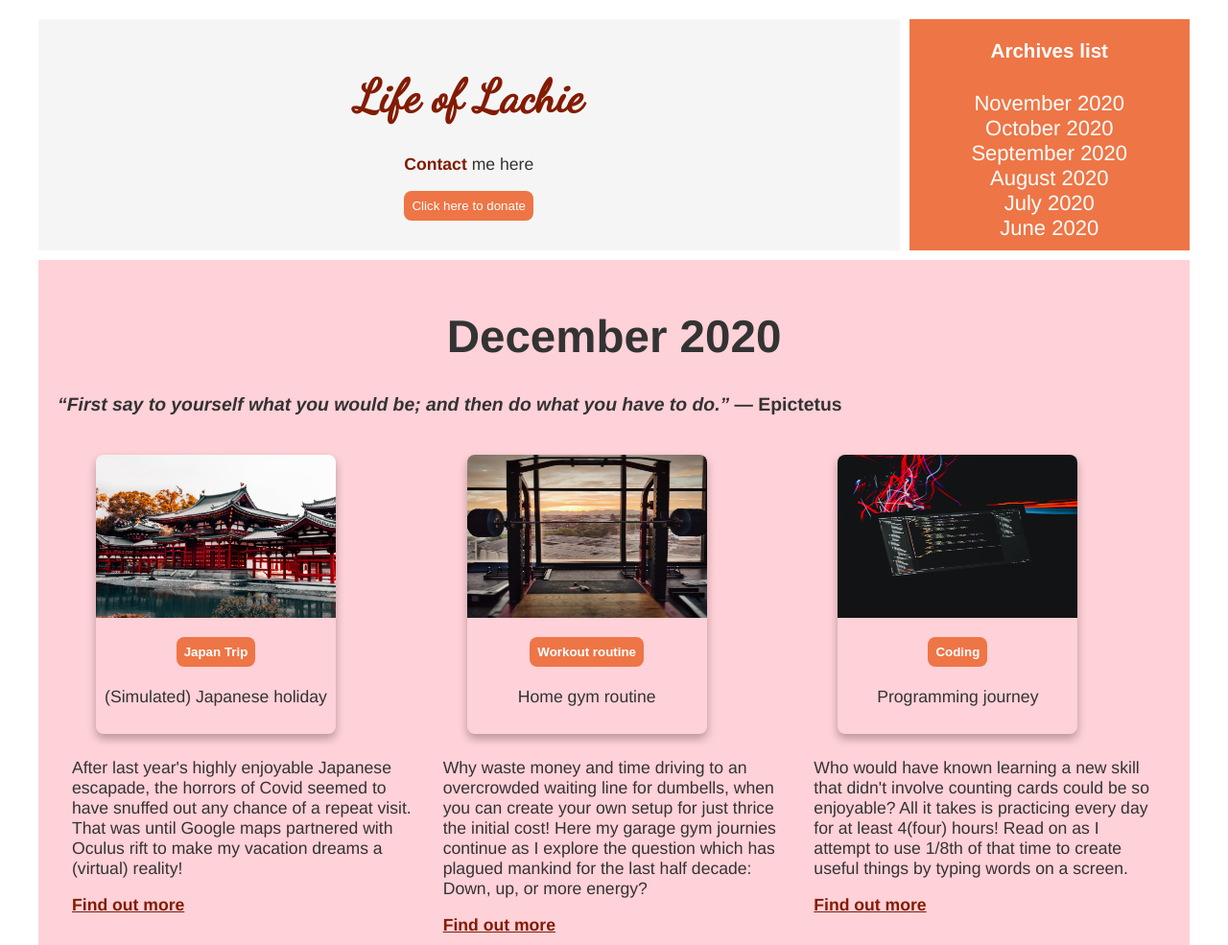
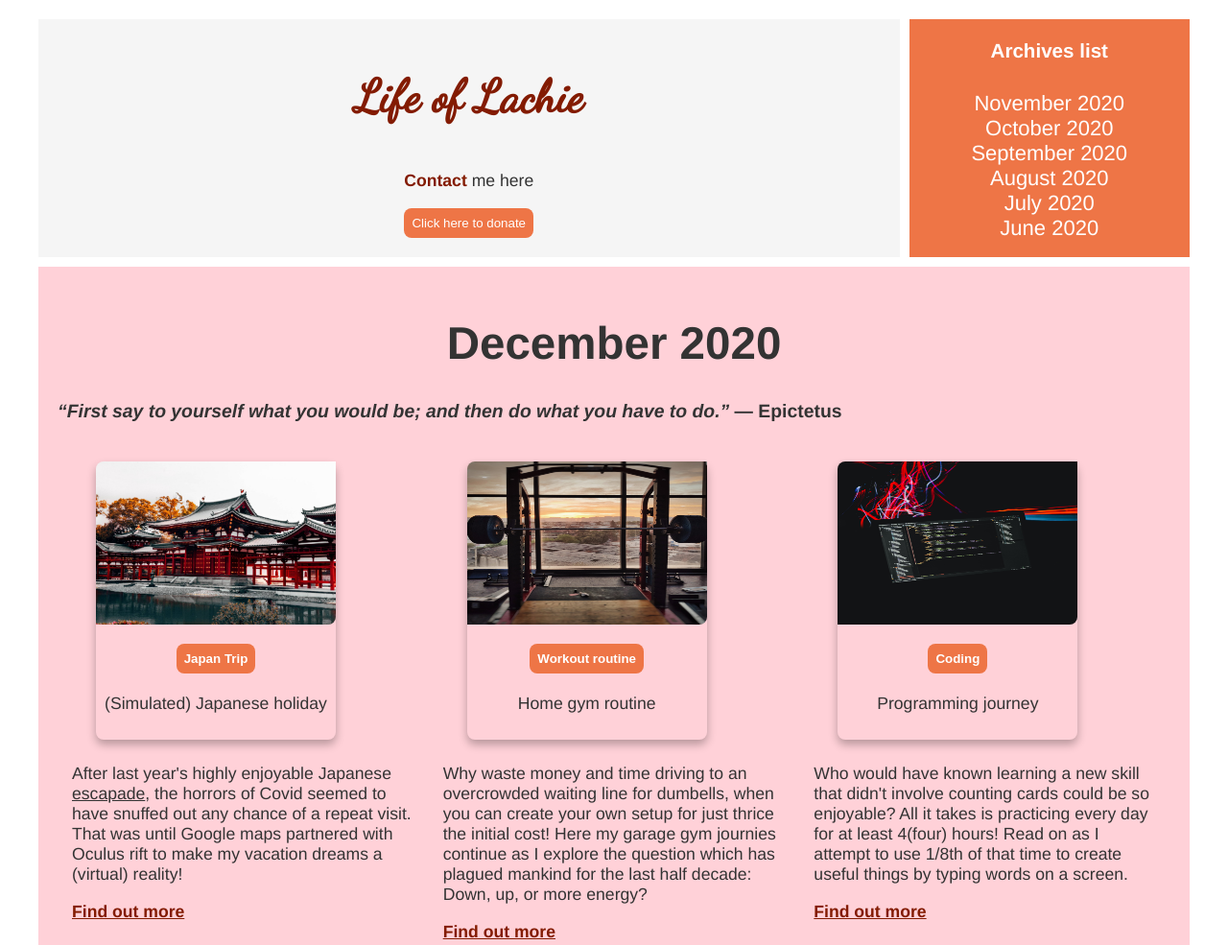
Before and after one commit to lachlanbardwell/knowsjudo.github.io, a plain HTML site: page index.html in a window 1280 px wide. Shown: the top 985 px of the page at 96% size. Drawn offline with Linux system fonts and the light colour scheme.

Commit message:
Project feedback fixes

```diff
--- a/css/card.css
+++ b/css/card.css
@@ -10,7 +10,7 @@
 }
 
 .card img {
-  border-radius: 8px 8px 0 0;
+  border-radius: 8px 0;
   width: 250px;
   height: 170px;
 }
--- a/css/main.css
+++ b/css/main.css
@@ -53,6 +53,7 @@ img {
 }
 
 .headerBox {
+  display: grid;
   background-color: #f5f5f5;
   padding: 20px;
   justify-content: center;
--- a/index.html
+++ b/index.html
@@ -10,16 +10,16 @@
 
 <body id="top">
     <div class="container">
-        <div class="headerBox">
+        <header class="headerBox">
             <h1><a href="/index.html">Life of Lachie</a></h1>
             <p><strong><a href="mailto:merc889@hotmail.com?subject=Enquiry from website">Contact</a></strong> me
                 here</a></p>
             <button
                 onclick="window.open('https://external-preview.redd.it/criB7HkRiQbwAkLd3kqRKNqJa3PJ_u2Sj7maSmgKNNM.jpg?auto=webp&s=d119de575b986443ccb3a1c6dab1e598094f131e')">
                 Click here to donate</button>
-        </div>
+        </header>
 
-        <div class="sidebarBox">
+        <aside class="sidebarBox">
             <h3>Archives list</h3>
             <ul>
                 <li><a href="#nov2020">November 2020</a></li>
@@ -29,9 +29,9 @@
                 <li><a href="#jul2020">July 2020</a></li>
                 <li><a href="#jun2020">June 2020</a></li>
             </ul>
-        </div>
+        </aside>
 
-        <div class="contentBox">
+        <main class="contentBox">
             <h1>December 2020</h1>
             <h2><em><q>First say to yourself what you would be;
                         and then do what you have to do.</q></em>
@@ -44,7 +44,8 @@
                                     Trip</strong></button></h3>
                         <p>(Simulated) Japanese holiday</p>
                     </div>
-                    <p>After last year's highly enjoyable Japanese escapade, the horrors of Covid seemed to have snuffed
+                    <p>After last year's highly enjoyable Japanese <u>escapade</u>, the horrors of Covid seemed to have
+                        snuffed
                         out any chance of a repeat visit. That was until Google maps partnered with Oculus rift to make
                         my vacation dreams a (virtual) reality!</p>
                     <p><a href="/pages/japan.html">Find out more</a></p>
@@ -75,7 +76,7 @@
                     <p><a href="/pages/coding.html">Find out more</a></p>
                 </div>
             </div>
-        </div>
+        </main>
 
         <div class="aboutBox" id="about">
             <h2>About the author</h2>
@@ -87,7 +88,7 @@
             <a href="#top">Back to top</a>
         </div>
 
-        <div class="footerBox">
+        <footer class="footerBox">
             <div class="social">
                 <ul>
                     <li><a href="https://www.facebook.com" target="_blank"><img src="img/facebook.png"
@@ -101,7 +102,7 @@
                 </ul>
             </div>
             <p>&copy;Copyright Lachlan Bardwell</p>
-        </div>
+        </footer>
     </div>
 
 </body>
```
